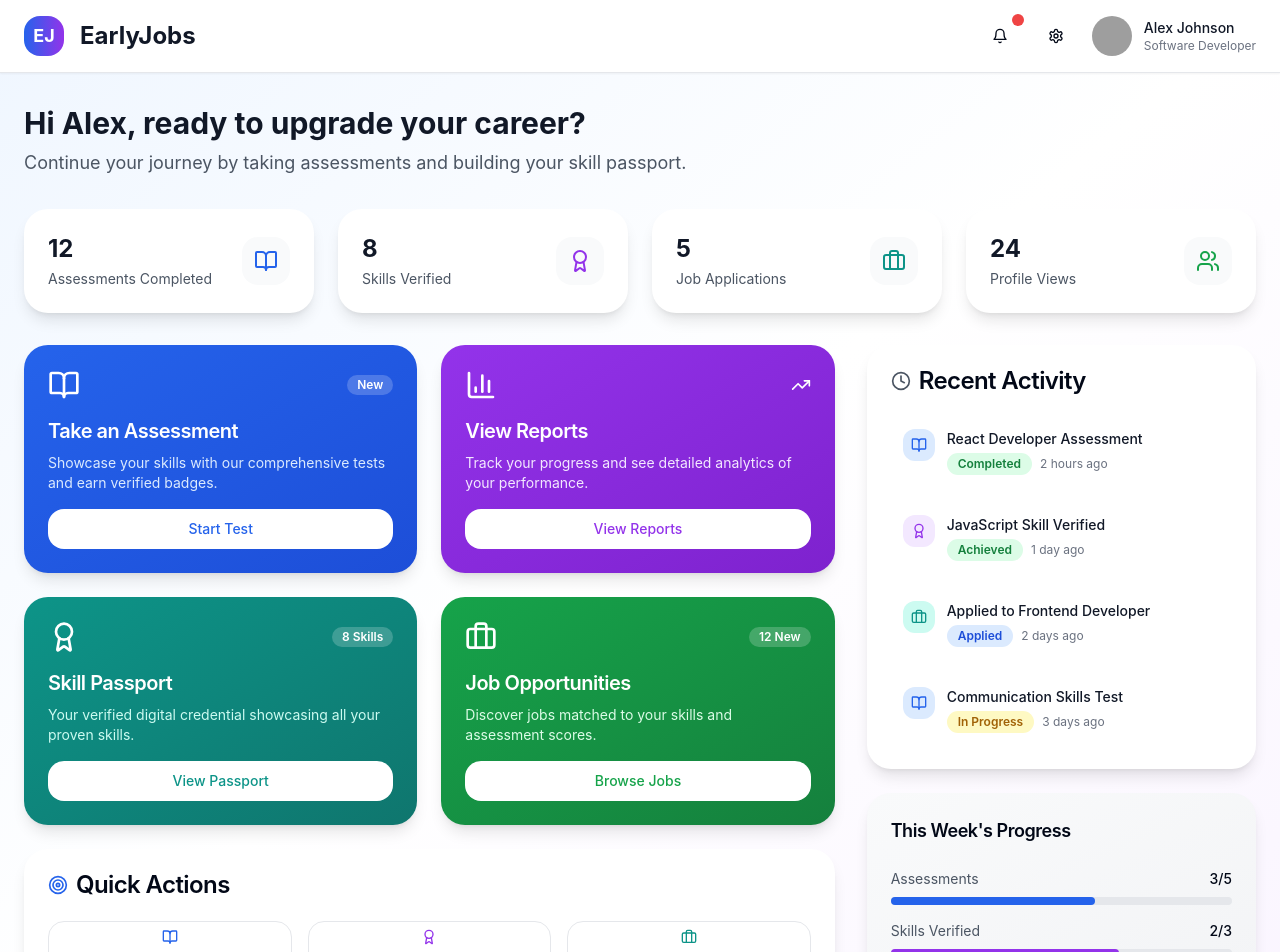
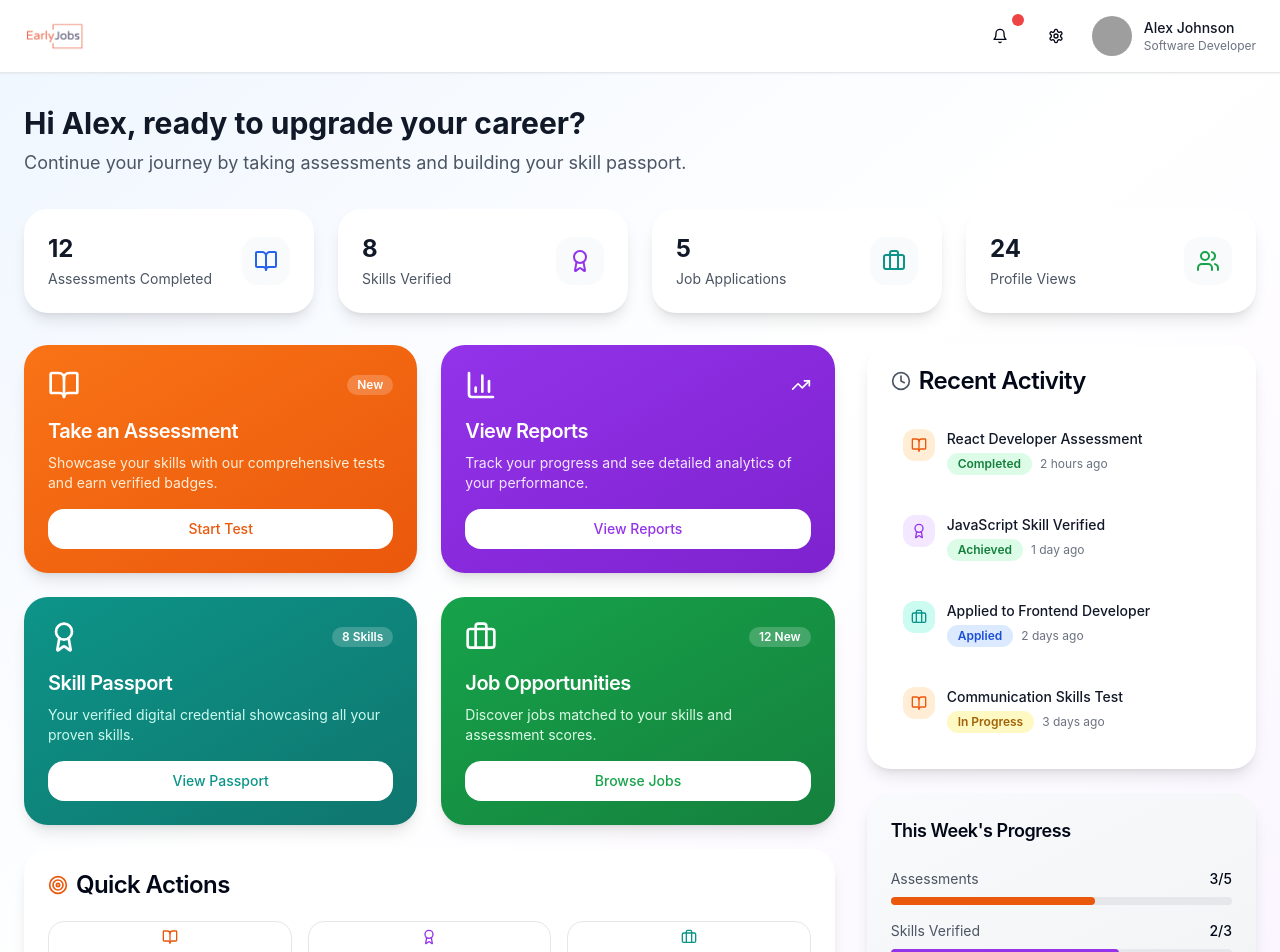
Before and after one commit to prashob-earlyjobs/EarlyJobs_Assessment_Frontend, a React (Vite) app: page /dashboard in a window 1280 px wide. Shown: the top 952 px of the page. Built offline with nearby package versions, Linux system fonts and the light colour scheme; grey boxes are pictures that could not be loaded.

Commit message:
Refactor: Update logo and primary color

```diff
--- a/src/pages/Dashboard.tsx
+++ b/src/pages/Dashboard.tsx
@@ -1,4 +1,3 @@
-
 import { useNavigate } from "react-router-dom";
 import { Button } from "@/components/ui/button";
 import { Card, CardContent, CardDescription, CardHeader, CardTitle } from "@/components/ui/card";
@@ -42,12 +41,11 @@ const Dashboard = () => {
         <div className="max-w-7xl mx-auto px-6 py-4">
           <div className="flex items-center justify-between">
             <div className="flex items-center space-x-4">
-              <div className="w-10 h-10 bg-gradient-to-r from-blue-600 to-purple-600 rounded-2xl flex items-center justify-center">
-                <span className="text-white font-bold text-lg">EJ</span>
-              </div>
-              <div>
-                <h1 className="text-2xl font-bold text-gray-900">EarlyJobs</h1>
-              </div>
+              <img
+                src="/lovable-uploads/45b45f3e-da1e-46ed-a885-57e992853fdf.png"
+                alt="EarlyJobs Logo"
+                className="h-10 w-auto"
+              />
             </div>
 
             <div className="flex items-center space-x-4">
@@ -61,7 +59,7 @@ const Dashboard = () => {
               <div className="flex items-center space-x-3">
                 <Avatar className="h-10 w-10">
                   <AvatarImage src="/placeholder-avatar.jpg" />
-                  <AvatarFallback className="bg-gradient-to-r from-blue-600 to-purple-600 text-white">
+                  <AvatarFallback className="bg-gradient-to-r from-orange-500 to-purple-600 text-white">
                     {userName.split(' ').map(n => n[0]).join('')}
                   </AvatarFallback>
                 </Avatar>
@@ -110,7 +108,7 @@ const Dashboard = () => {
           <div className="lg:col-span-2 space-y-6">
             <div className="grid md:grid-cols-2 gap-6">
               {/* Take Assessment Card */}
-              <Card className="rounded-3xl border-0 shadow-lg hover:shadow-xl transition-all duration-300 bg-gradient-to-br from-blue-600 to-blue-700 text-white">
+              <Card className="rounded-3xl border-0 shadow-lg hover:shadow-xl transition-all duration-300 bg-gradient-to-br from-orange-500 to-orange-600 text-white">
                 <CardHeader className="pb-4">
                   <div className="flex items-center justify-between">
                     <BookOpen className="h-8 w-8" />
@@ -121,13 +119,13 @@ const Dashboard = () => {
                 </CardHeader>
                 <CardContent>
                   <CardTitle className="text-xl mb-2">Take an Assessment</CardTitle>
-                  <CardDescription className="text-blue-100 mb-4">
+                  <CardDescription className="text-orange-100 mb-4">
                     Showcase your skills with our comprehensive tests and earn verified badges.
                   </CardDescription>
                   <Button
                     onClick={() => navigate('/assessments')}
                     variant="secondary"
-                    className="w-full rounded-2xl bg-white text-blue-600 hover:bg-gray-50"
+                    className="w-full rounded-2xl bg-white text-orange-600 hover:bg-gray-50"
                   >
                     Start Test
                   </Button>
@@ -211,7 +209,7 @@ const Dashboard = () => {
             <Card className="rounded-3xl border-0 shadow-lg">
               <CardHeader>
                 <CardTitle className="flex items-center space-x-2">
-                  <Target className="h-5 w-5 text-blue-600" />
+                  <Target className="h-5 w-5 text-orange-600" />
                   <span>Quick Actions</span>
                 </CardTitle>
               </CardHeader>
@@ -219,9 +217,9 @@ const Dashboard = () => {
                 <div className="grid md:grid-cols-3 gap-4">
                   <Button
                     variant="outline"
-                    className="h-16 rounded-2xl border-gray-200 hover:bg-blue-50 hover:border-blue-300 flex flex-col space-y-1"
+                    className="h-16 rounded-2xl border-gray-200 hover:bg-orange-50 hover:border-orange-300 flex flex-col space-y-1"
                   >
-                    <BookOpen className="h-5 w-5 text-blue-600" />
+                    <BookOpen className="h-5 w-5 text-orange-600" />
                     <span className="text-sm">Continue Test</span>
                   </Button>
                   <Button
@@ -257,7 +255,7 @@ const Dashboard = () => {
                 {recentActivity.map((activity, index) => (
                   <div key={index} className="flex items-start space-x-3 p-3 rounded-2xl hover:bg-gray-50 transition-colors">
                     <div className={`p-2 rounded-xl ${
-                      activity.type === 'assessment' ? 'bg-blue-100 text-blue-600' :
+                      activity.type === 'assessment' ? 'bg-orange-100 text-orange-600' :
                       activity.type === 'skill' ? 'bg-purple-100 text-purple-600' :
                       'bg-teal-100 text-teal-600'
                     }`}>
@@ -300,7 +298,7 @@ const Dashboard = () => {
                     <span className="font-medium">3/5</span>
                   </div>
                   <div className="w-full bg-gray-200 rounded-full h-2">
-                    <div className="bg-blue-600 h-2 rounded-full" style={{width: '60%'}}></div>
+                    <div className="bg-orange-600 h-2 rounded-full" style={{width: '60%'}}></div>
                   </div>
                 </div>
                 <div className="space-y-2">
--- a/src/pages/Index.tsx
+++ b/src/pages/Index.tsx
@@ -11,14 +11,15 @@ const Index = () => {
       {/* Header */}
       <header className="flex items-center justify-between p-6 lg:px-12">
         <div className="flex items-center space-x-2">
-          <div className="w-10 h-10 bg-gradient-to-r from-blue-600 to-purple-600 rounded-2xl flex items-center justify-center">
-            <span className="text-white font-bold text-lg">EJ</span>
-          </div>
-          <span className="text-2xl font-bold text-gray-900">EarlyJobs</span>
+          <img
+            src="/lovable-uploads/45b45f3e-da1e-46ed-a885-57e992853fdf.png"
+            alt="EarlyJobs Logo"
+            className="h-12 w-auto"
+          />
         </div>
         <Button
           onClick={() => navigate('/login')}
-          className="bg-blue-600 hover:bg-blue-700 text-white rounded-2xl px-6 py-2 shadow-lg hover:shadow-xl transition-all duration-300"
+          className="bg-orange-500 hover:bg-orange-600 text-white rounded-2xl px-6 py-2 shadow-lg hover:shadow-xl transition-all duration-300"
         >
           Get Started
         </Button>
@@ -29,7 +30,7 @@ const Index = () => {
         <div className="text-center max-w-4xl mx-auto">
           <h1 className="text-5xl lg:text-6xl font-bold text-gray-900 mb-6">
             Upgrade Your Career with
-            <span className="bg-gradient-to-r from-blue-600 to-purple-600 bg-clip-text text-transparent"> Smart Assessments</span>
+            <span className="bg-gradient-to-r from-orange-500 to-purple-600 bg-clip-text text-transparent"> Smart Assessments</span>
           </h1>
           <p className="text-xl text-gray-600 mb-12 leading-relaxed">
             Take skill assessments, build your digital passport, and connect with top employers.
@@ -40,14 +41,14 @@ const Index = () => {
             <Button
               onClick={() => navigate('/login')}
               size="lg"
-              className="bg-blue-600 hover:bg-blue-700 text-white rounded-2xl px-8 py-4 text-lg shadow-lg hover:shadow-xl transition-all duration-300"
+              className="bg-orange-500 hover:bg-orange-600 text-white rounded-2xl px-8 py-4 text-lg shadow-lg hover:shadow-xl transition-all duration-300"
             >
               Start Your Journey <ArrowRight className="ml-2 h-5 w-5" />
             </Button>
             <Button
               variant="outline"
               size="lg"
-              className="border-2 border-blue-200 text-blue-600 hover:bg-blue-50 rounded-2xl px-8 py-4 text-lg transition-all duration-300"
+              className="border-2 border-orange-200 text-orange-600 hover:bg-orange-50 rounded-2xl px-8 py-4 text-lg transition-all duration-300"
             >
               Learn More
             </Button>
@@ -56,8 +57,8 @@ const Index = () => {
           {/* Feature Cards */}
           <div className="grid md:grid-cols-3 gap-8 mt-20">
             <div className="bg-white rounded-3xl p-8 shadow-lg hover:shadow-xl transition-all duration-300 border border-gray-100">
-              <div className="w-16 h-16 bg-blue-100 rounded-2xl flex items-center justify-center mb-6 mx-auto">
-                <Award className="h-8 w-8 text-blue-600" />
+              <div className="w-16 h-16 bg-orange-100 rounded-2xl flex items-center justify-center mb-6 mx-auto">
+                <Award className="h-8 w-8 text-orange-600" />
               </div>
               <h3 className="text-xl font-semibold text-gray-900 mb-4">Skill Assessments</h3>
               <p className="text-gray-600">Take comprehensive tests to showcase your abilities and earn verified skill badges.</p>
--- a/src/pages/Jobs.tsx
+++ b/src/pages/Jobs.tsx
@@ -199,9 +199,11 @@ const Jobs = () => {
                 <ArrowLeft className="h-4 w-4 mr-2" />
                 Back to Dashboard
               </Button>
-              <div className="w-10 h-10 bg-gradient-to-r from-blue-600 to-purple-600 rounded-2xl flex items-center justify-center">
-                <span className="text-white font-bold text-lg">EJ</span>
-              </div>
+              <img
+                src="/lovable-uploads/45b45f3e-da1e-46ed-a885-57e992853fdf.png"
+                alt="EarlyJobs Logo"
+                className="h-10 w-auto"
+              />
               <div>
                 <h1 className="text-2xl font-bold text-gray-900">Job Opportunities</h1>
               </div>
@@ -209,7 +211,7 @@ const Jobs = () => {
 
             <div className="flex items-center space-x-3">
               <Avatar className="h-10 w-10">
-                <AvatarFallback className="bg-gradient-to-r from-blue-600 to-purple-600 text-white">
+                <AvatarFallback className="bg-gradient-to-r from-orange-500 to-purple-600 text-white">
                   AJ
                 </AvatarFallback>
               </Avatar>
--- a/src/pages/Login.tsx
+++ b/src/pages/Login.tsx
@@ -1,4 +1,3 @@
-
 import { useState } from "react";
 import { useNavigate } from "react-router-dom";
 import { Button } from "@/components/ui/button";
@@ -64,8 +63,12 @@ const Login = () => {
 
         {/* Logo */}
         <div className="text-center mb-8">
-          <div className="w-16 h-16 bg-gradient-to-r from-blue-600 to-purple-600 rounded-3xl flex items-center justify-center mx-auto mb-4">
-            <span className="text-white font-bold text-2xl">EJ</span>
+          <div className="flex justify-center mb-4">
+            <img
+              src="/lovable-uploads/45b45f3e-da1e-46ed-a885-57e992853fdf.png"
+              alt="EarlyJobs Logo"
+              className="h-16 w-auto"
+            />
           </div>
           <h1 className="text-3xl font-bold text-gray-900">Welcome to EarlyJobs</h1>
           <p className="text-gray-600 mt-2">Your career journey starts here</p>
@@ -95,7 +98,7 @@ const Login = () => {
                       placeholder="your@email.com"
                       value={loginData.email}
                       onChange={(e) => setLoginData({ ...loginData, email: e.target.value })}
-                      className="h-12 rounded-2xl border-gray-200 focus:border-blue-500"
+                      className="h-12 rounded-2xl border-gray-200 focus:border-orange-500"
                       required
                     />
                   </div>
@@ -108,7 +111,7 @@ const Login = () => {
                         placeholder="Enter your password"
                         value={loginData.password}
                         onChange={(e) => setLoginData({ ...loginData, password: e.target.value })}
-                        className="h-12 rounded-2xl border-gray-200 focus:border-blue-500 pr-12"
+                        className="h-12 rounded-2xl border-gray-200 focus:border-orange-500 pr-12"
                         required
                       />
                       <button
@@ -120,7 +123,7 @@ const Login = () => {
                       </button>
                     </div>
                   </div>
-                  <Button type="submit" className="w-full h-12 bg-blue-600 hover:bg-blue-700 rounded-2xl text-base shadow-lg">
+                  <Button type="submit" className="w-full h-12 bg-orange-500 hover:bg-orange-600 rounded-2xl text-base shadow-lg">
                     Sign In
                   </Button>
                 </form>
@@ -182,7 +185,7 @@ const Login = () => {
                       placeholder="Your full name"
                       value={signupData.name}
                       onChange={(e) => setSignupData({ ...signupData, name: e.target.value })}
-                      className="h-12 rounded-2xl border-gray-200 focus:border-blue-500"
+                      className="h-12 rounded-2xl border-gray-200 focus:border-orange-500"
                       required
                     />
                   </div>
@@ -194,7 +197,7 @@ const Login = () => {
                       placeholder="your@email.com"
                       value={signupData.email}
                       onChange={(e) => setSignupData({ ...signupData, email: e.target.value })}
-                      className="h-12 rounded-2xl border-gray-200 focus:border-blue-500"
+                      className="h-12 rounded-2xl border-gray-200 focus:border-orange-500"
                       required
                     />
                   </div>
@@ -206,7 +209,7 @@ const Login = () => {
                       placeholder="Create a strong password"
                       value={signupData.password}
                       onChange={(e) => setSignupData({ ...signupData, password: e.target.value })}
-                      className="h-12 rounded-2xl border-gray-200 focus:border-blue-500"
+                      className="h-12 rounded-2xl border-gray-200 focus:border-orange-500"
                       required
                     />
                   </div>
@@ -218,11 +221,11 @@ const Login = () => {
                       placeholder="Confirm your password"
                       value={signupData.confirmPassword}
                       onChange={(e) => setSignupData({ ...signupData, confirmPassword: e.target.value })}
-                      className="h-12 rounded-2xl border-gray-200 focus:border-blue-500"
+                      className="h-12 rounded-2xl border-gray-200 focus:border-orange-500"
                       required
                     />
                   </div>
-                  <Button type="submit" className="w-full h-12 bg-blue-600 hover:bg-blue-700 rounded-2xl text-base shadow-lg">
+                  <Button type="submit" className="w-full h-12 bg-orange-500 hover:bg-orange-600 rounded-2xl text-base shadow-lg">
                     Create Account
                   </Button>
                 </form>
--- a/tailwind.config.ts
+++ b/tailwind.config.ts
@@ -1,3 +1,4 @@
+
 import type { Config } from "tailwindcss";
 
 export default {
```
Also changed, not shown: src/index.css (+5 -5 lines), public/lovable-uploads/45b45f3e-da1e-46ed-a885-57e992853fdf.png (added).
